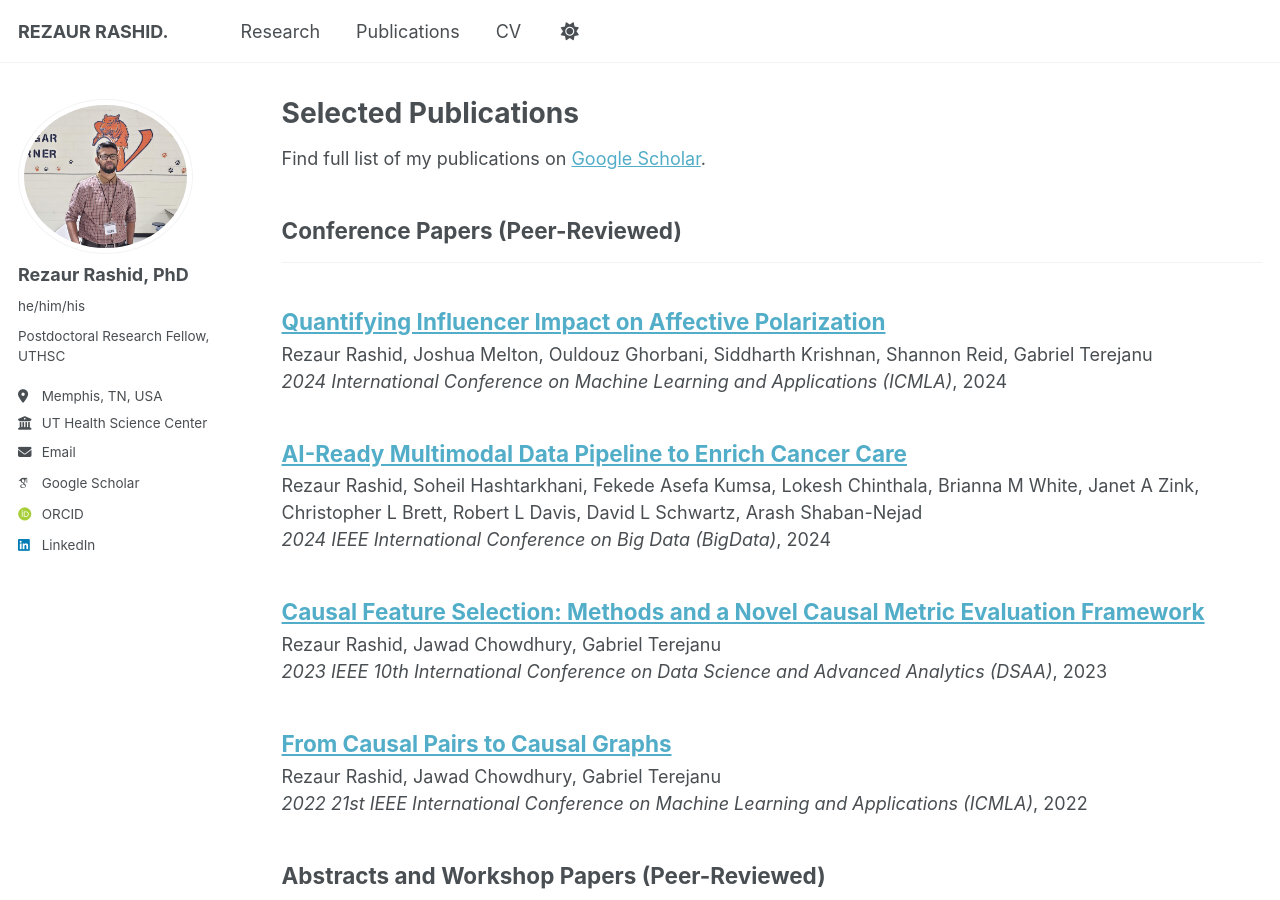
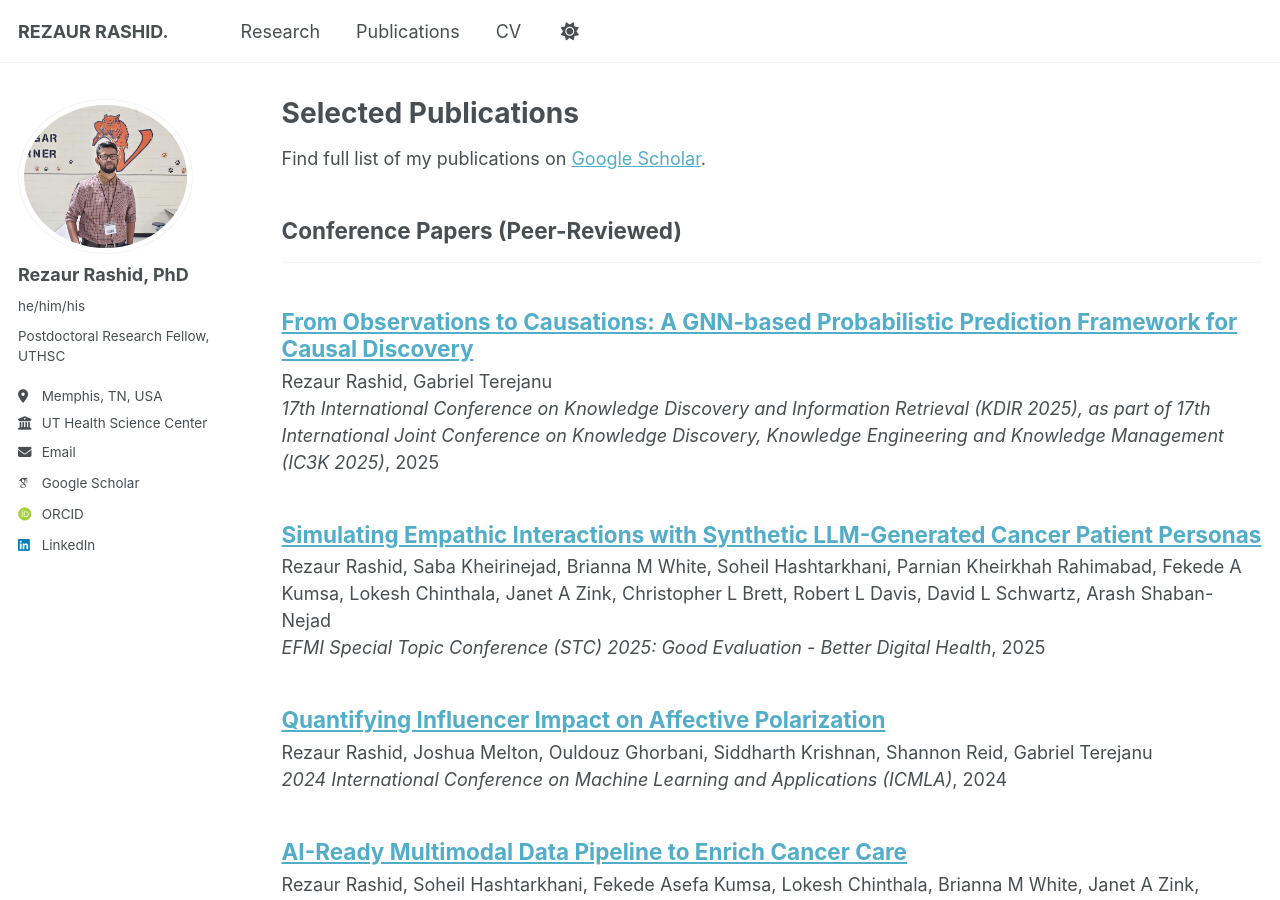
Before and after one commit to rezaurrashid/rezaurrashid.github.io, a Jekyll site: the page built from _pages/publications.html, in a window 1280 px wide and 900 px high. Built offline with Jekyll 4.4.1, drawn with Linux system fonts in a browser that asks for light colours; some web fonts are replaced; a script that is not in the unit is left out.

Commit message:
updated publication page

```diff
--- /dev/null
+++ b/_publications/rashid2025graph.md
@@ -0,0 +1,14 @@
+---
+title: "From Observations to Causations: A GNN-based Probabilistic Prediction Framework for Causal Discovery"
+collection: publications
+category: conferences
+permalink: /publication/rashid2025graph
+authors: "Rezaur Rashid, Gabriel Terejanu"
+date: 2025-10-22 # Use the first day of the conference, or the publication date if you know it
+venue: "17th International Conference on Knowledge Discovery and Information Retrieval (KDIR 2025), as part of 17th International Joint Conference on Knowledge Discovery, Knowledge Engineering and Knowledge Management (IC3K 2025)"
+paperurl: "https://kdir.scitevents.org/Home.aspx"
+bibtexurl: "/files/bib/rashid2025graph.bib"
+citation: "Rashid, R., & Terejanu, G. (2025). From Observations to Causations: A GNN-based Probabilistic Prediction Framework for Causal Discovery. In 17th International Joint Conference on Knowledge Discovery, Knowledge Engineering and Knowledge Management: KDIR 2025 (to appear). SciTePress."
+---
+
+This work, a major part of my PhD dissertation, introduces a novel GNN-based probabilistic framework that learns a distribution over the entire space of causal graphs, moving beyond methods that output a single deterministic structure. Our model integrates rich statistical and information-theoretic features from both nodes and edges, enabling the discovery of complex causal structures directly from data. It is trained to generalize from synthetic to real-world datasets, and we show that it outperforms both traditional and recent baselines in accuracy and scalability.
--- /dev/null
+++ b/_publications/rashid2025simulating.md
@@ -0,0 +1,14 @@
+---
+title: "Simulating Empathic Interactions with Synthetic LLM-Generated Cancer Patient Personas"
+collection: publications
+category: conferences
+permalink: /publication/rashid2025simulating
+authors: "Rezaur Rashid, Saba Kheirinejad, Brianna M White, Soheil Hashtarkhani, Parnian Kheirkhah Rahimabad, Fekede A Kumsa, Lokesh Chinthala, Janet A Zink, Christopher L Brett, Robert L Davis, David L Schwartz, Arash Shaban-Nejad"
+date: 2025-10-20 # Use the first day of the conference, or the publication date if you know it
+venue: "EFMI Special Topic Conference (STC) 2025: Good Evaluation - Better Digital Health"
+paperurl: "hhttps://stc2025.efmi.org/home-page"
+bibtexurl: "/files/bib/rashid2025simulating.bib"
+citation: "Rashid, R., Kheirinejad, S., White, B. M., Hashtarkhani, S., Rahimabad, P. K., Kumsa, F. A., ... & Shaban-Nejad, A. (2025). Simulating Empathic Interactions with Synthetic LLM-Generated Cancer Patient Personas. In Good Evaluation - Better Digital Health: Proceedings of the EFMI Special Topic Conference (STC) 2025 (to appear). IOS Press."
+---
+
+In this proof-of-concept work, we propose a dual-LLM framework to generate realistic patient personas and simulate empathic AI–patient dialogues, validated through quantitative metrics and expert evaluation.
```
Also changed, not shown: _pages/cv.md (+7 -6 lines), files/bib/rashid2025graph.bib (added, +7 -0 lines), files/bib/rashid2025simulating.bib (added, +7 -0 lines).
